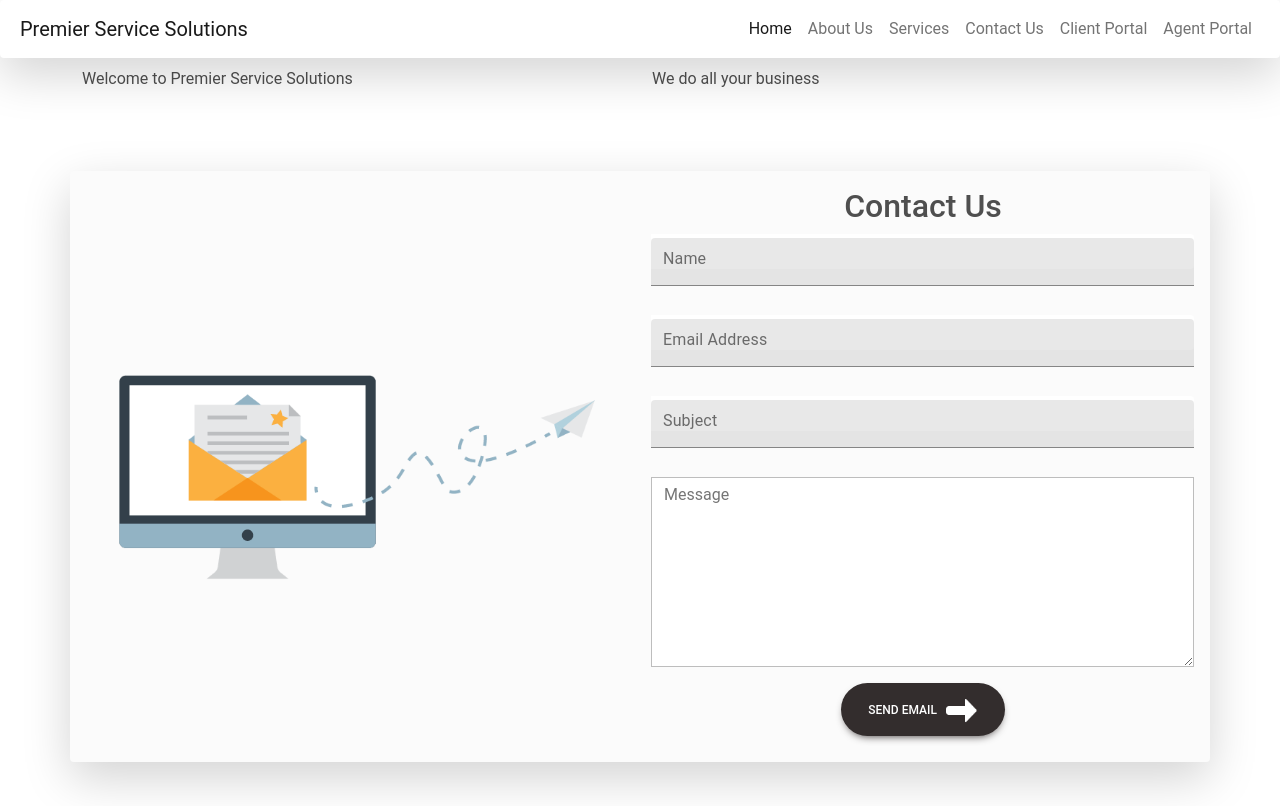
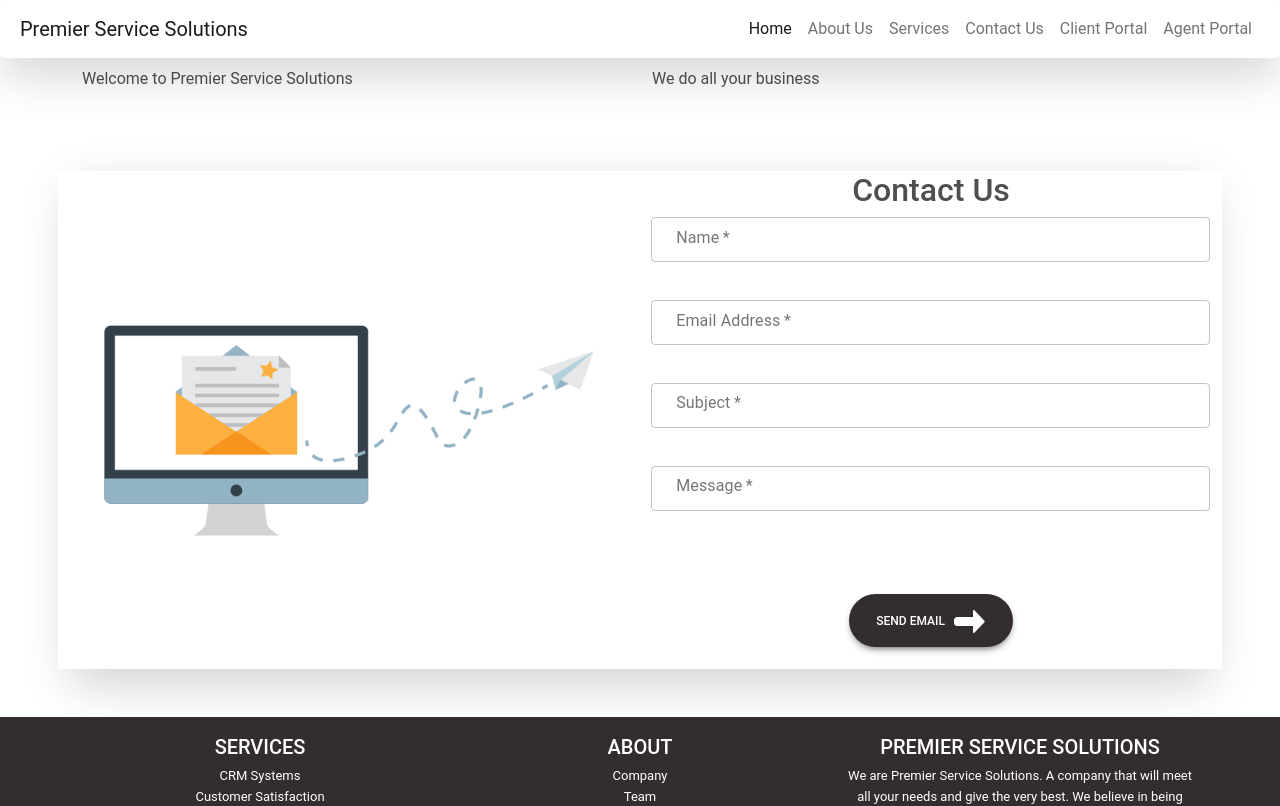
Before and after one commit to kylecharlesbotha/SEN381-Project, a React (Create React App) app in the folder Web App/Client/: page /Home in a window 1280 px wide. Shown: the top 806 px of the page. Built offline with nearby package versions, Linux system fonts and the light colour scheme.

Commit message:
Added Outlined inputs

```diff
--- a/Web App/Client/src/components/Home/ContactUs/ContactUs.css
+++ b/Web App/Client/src/components/Home/ContactUs/ContactUs.css
@@ -2,10 +2,15 @@
   text-align: center;
   display: flex;
   justify-content: center;
+  background-color: white;
 }
 .contactus {
   margin-top: 5%;
   margin-bottom: 5%;
+  background-color: white;
+}
+.detailscon {
+  background-color: white;
 }
 .emailcontactus {
   display: block;
@@ -14,7 +19,8 @@
 }
 
 .btnsendemail {
-  margin-bottom: 2%;
+  margin-top: 8%;
+  margin-bottom: 4%;
 }
 
 .sendemailimage {
@@ -29,3 +35,8 @@ input {
   background-color: red;
   margin-bottom: 12%;
 }
+.lblHeader label {
+  background-color: white;
+  padding-left: 2%;
+  padding-right: 2%;
+}
--- a/Web App/Client/src/components/Home/ContactUs/ContactUs.js
+++ b/Web App/Client/src/components/Home/ContactUs/ContactUs.js
@@ -11,23 +11,24 @@ const ContactUs = () => {
   return (
     <Aux>
       <div
-        className="contactus container shadow-lg p-3 mb-5 bg-light rounded"
+        className="contactus container shadow-lg p-0  mb-5 bg-light rounded"
         id="contactus"
       >
         <div className="row">
           <div className="col-md-6 piccon">
             <img src={Email} className="emailcontactus" alt="paper plane" />
           </div>
-          <div className="col-md-6 detcon text-center">
+          <div className="col-md-6 detailscon text-center">
             <h2>Contact Us</h2>
             <div className="input-group mb-3">
               <div className="input-group-prepend"></div>
               <TextField
                 id="filled-basic"
                 label="Name"
-                variant="filled"
-                className="form-control"
+                variant="outlined"
+                className="form-control lblHeader"
                 size="small"
+                required
                 color="secondary"
               />
             </div>
@@ -36,8 +37,9 @@ const ContactUs = () => {
               <TextField
                 id="filled-basic"
                 label="Email Address"
-                variant="filled"
-                className="form-control"
+                variant="outlined"
+                required
+                className="form-control lblHeader"
                 size="small"
                 color="secondary"
               />
@@ -47,19 +49,25 @@ const ContactUs = () => {
               <TextField
                 id="filled-basic"
                 label="Subject"
-                variant="filled"
-                className="form-control"
+                required
+                variant="outlined"
+                className="form-control lblHeader"
                 size="small"
                 color="secondary"
               />
             </div>
             <div className="input-group mb-3">
               <div className="input-group-prepend"></div>
-              <TextareaAutosize
-                aria-label="minimum height"
-                rowsMin={2}
-                className="form-control"
-                placeholder="Message"
+              <TextField
+                id="standard-multiline-static"
+                label="Message"
+                multiline
+                required
+                variant="outlined"
+                className="form-control lblHeader"
+                size="small"
+                rowsMax={3}
+                color="secondary"
               />
             </div>
             <button
--- a/Web App/Client/src/components/Home/Footer/Footer.js
+++ b/Web App/Client/src/components/Home/Footer/Footer.js
@@ -116,7 +116,7 @@ const Footer = () => {
           </div>
         </section>
         <div className="text-center p-3 footer">
-          © 2021 Copyright :
+          © 2021 Copyright:
           <a
             className="text-white"
             href="https://premierservicesolutions.co.za"
```
